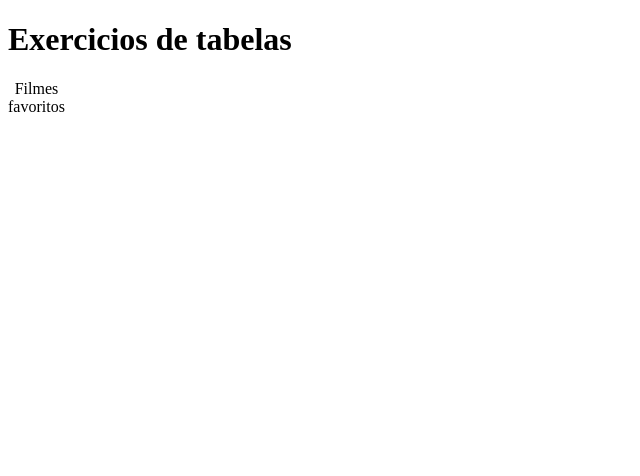
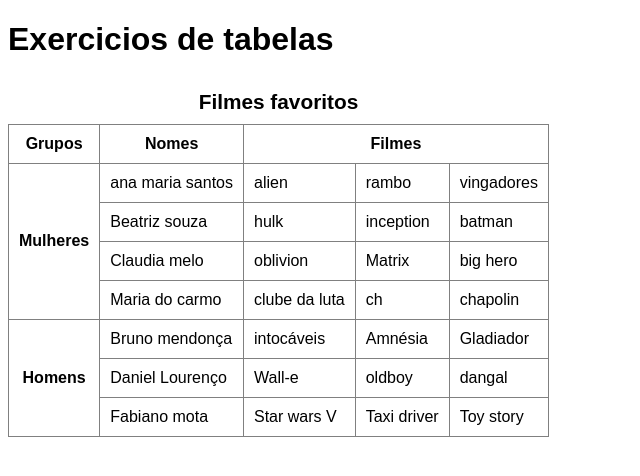
Before and after one commit to jeiellimeira/html-css, a plain HTML site: page exercícios/ex023/table004.html in a window 1280 px wide. Shown: the whole page, without its empty margins (0-640 px from the left). Drawn offline with Linux system fonts and the light colour scheme.

Commit message:
table 004 ajustes

```diff
--- a/exercícios/ex023/table004.html
+++ b/exercícios/ex023/table004.html
@@ -5,6 +5,27 @@
     <meta name="viewport" content="width=device-width, initial-scale=1.0">
     <title>Tabelas</title>
 </head>
+<style>
+    body{
+        font-family: Arial, Helvetica, sans-serif;
+    }
+
+    caption{
+      font-size: 1.3em;
+      font-weight: bold;
+      padding: 10px;
+    }
+
+    table{
+        border-collapse: collapse;
+    }
+
+    th, td{
+        border: 1px solid gray;
+        padding: 10px;
+    }
+</style>
+
 <body>
  <h1>Exercicios de tabelas </h1>
  <table>
@@ -13,10 +34,64 @@
     </caption>
 
     <thead>
-
+        <tr>
+            <th>Grupos</th>
+            <th>Nomes</th>
+            <th colspan="3">Filmes</th>
+        </tr>
     </thead>
 
     <tbody>
+        <tr>
+            <th rowspan="4">Mulheres</th>
+            <td>ana maria santos</td>
+            <td>alien</td>
+            <td>rambo</td>
+            <td>vingadores</td>
+        </tr>
+
+        <tr>
+            <td>Beatriz souza</th>
+            <td>hulk</td>
+            <td>inception</td>
+            <td>batman</td>
+        </tr>
+
+        <tr>
+            <td>Claudia melo </td>
+            <td>oblivion</td>
+            <td>Matrix</td>
+            <td>big hero</td>
+        </tr>
+
+        <tr>
+            <td>Maria do carmo</td>
+            <td>clube da luta</td>
+            <td>ch</td>
+            <td>chapolin</td>
+        </tr>
+        <tr>
+            <th rowspan="3">Homens</th>
+            <td>Bruno mendonça</td>
+            <td>intocáveis</td>
+            <td>Amnésia</td>
+            <td>Gladiador</td>
+        </tr>
+
+        <tr>
+            <td>Daniel Lourenço</td>
+            <td>Wall-e</td>
+            <td>oldboy</td>
+            <td>dangal</td>
+        </tr>
+
+        <tr>
+            <td>Fabiano mota</td>
+            <td>Star wars V</td>
+            <td>Taxi driver</td>
+            <td>Toy story</td>
+        </tr>
+
 
     </tbody>
  </table>
```
